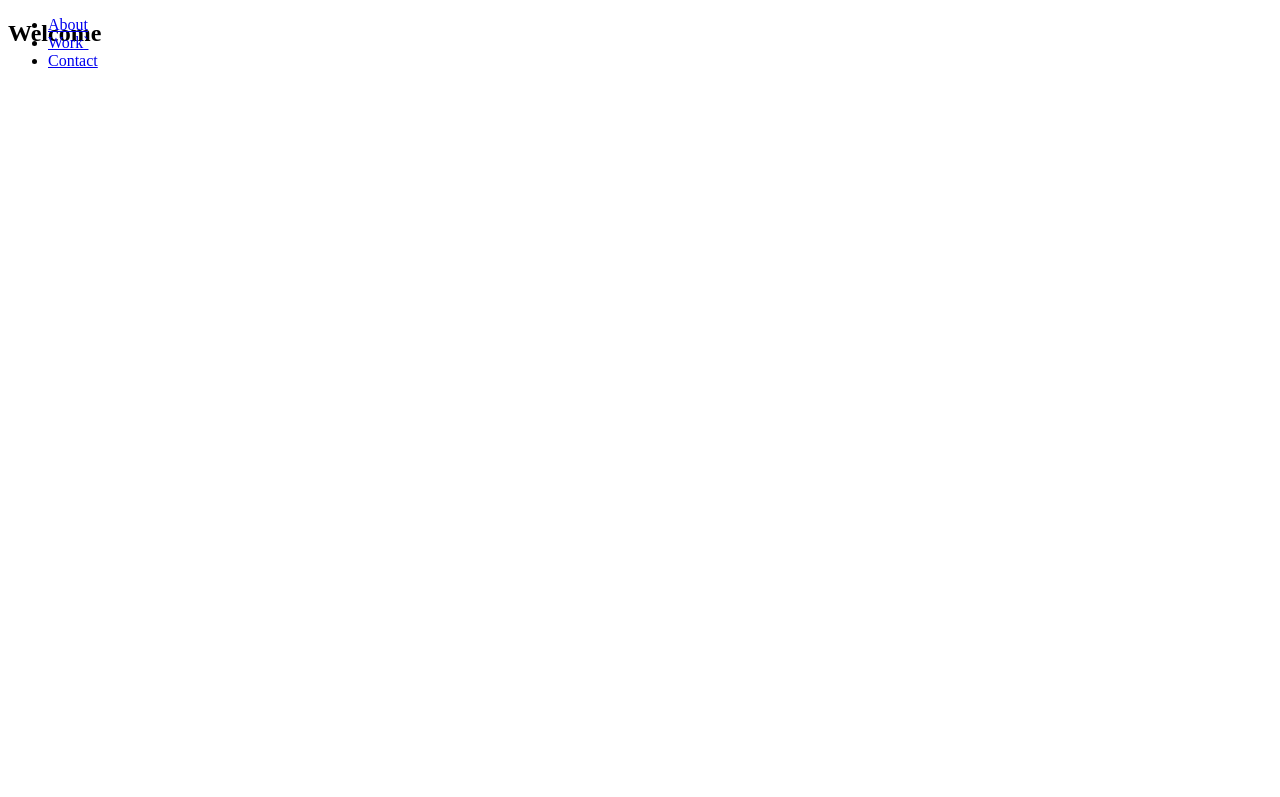
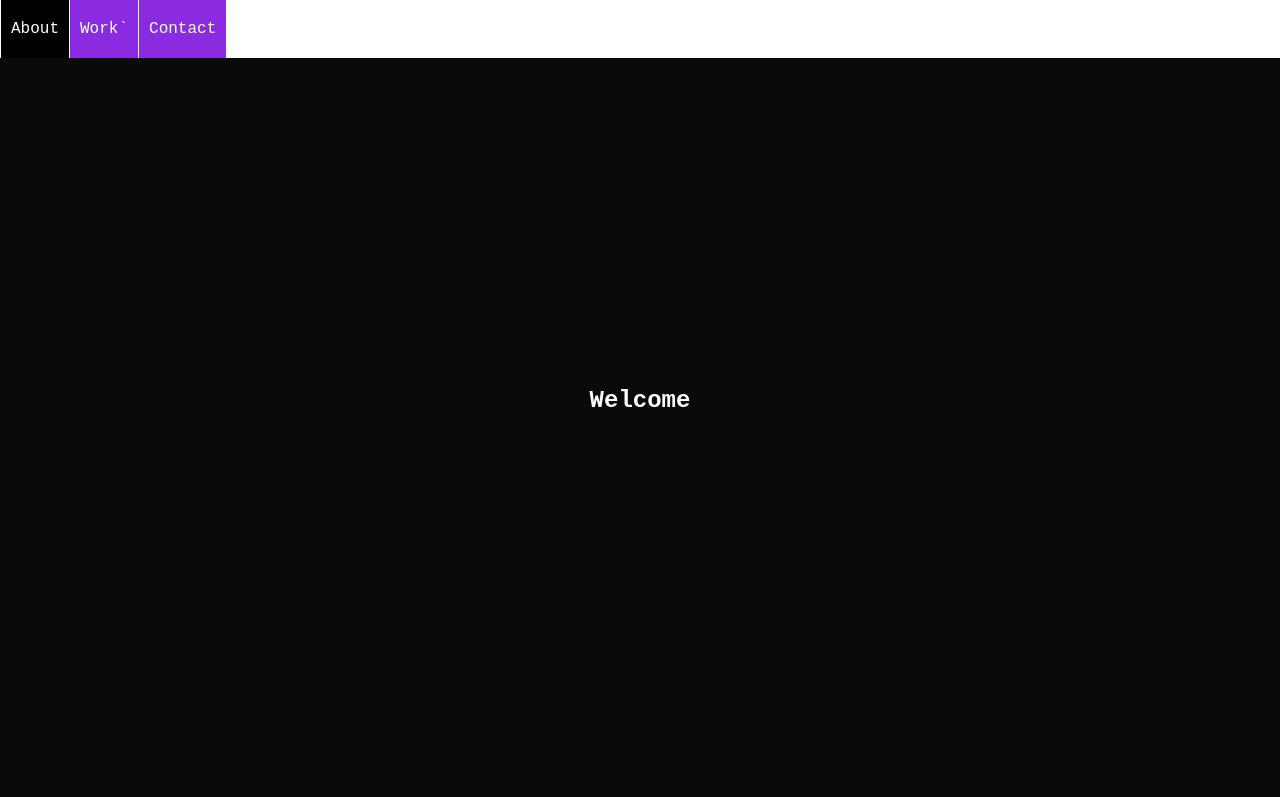
Before and after one commit to mnekx/IsaiahMnemba, a plain HTML site: page index.html in a window 1280 px wide. Shown: the top 797 px of the page. Drawn offline with Linux system fonts and the light colour scheme.

Commit message:
Update style.css

```diff
--- a/css/style.css
+++ b/css/style.css
@@ -1,7 +1,81 @@
-section#welcome-section {
-  height: 100vh;
+* {
+  box-sizing: border-box;
+  padding: 0;
+  margin: 0;
 }
+
+body {
+  font-family: "Courier New", Courier, monospace;
+}
+
+a {
+  text-decoration: none;
+}
+
+ul {
+  list-style: none;
+}
+
+/* header {
+  display: flex;
+  justify-content: space-between;
+  color: black;
+  background-color: white;
+} */
+
 nav {
   position: fixed;
   top: 0;
+  width: 100%;
+  display: flex;
+  justify-content: space-between;
+  color: black;
+  background-color: white;
+  align-items: center;
 }
+
+footer {
+  height: 25vh;
+  background-color: gray;
+  color: white;
+  display: flex;
+  justify-content: center;
+  align-items: center;
+}
+
+footer i,
+a {
+  color: white;
+}
+
+nav h1 {
+  margin-left: 10px;
+}
+
+section#welcome-section {
+  height: 100vh;
+  background-color: #0a0a0a;
+  color: white;
+  display: flex;
+  flex-direction: column;
+  justify-content: center;
+  align-items: center;
+}
+
+#navbar ul {
+  display: flex;
+  justify-content: flex-end;
+  align-items: center;
+}
+
+#navbar a {
+  display: inline-block;
+  padding: 20px 10px;
+  background-color: blueviolet;
+  color: white;
+  border-left: 1px solid white;
+}
+
+#navbar a:hover {
+  background-color: black;
+}
```
